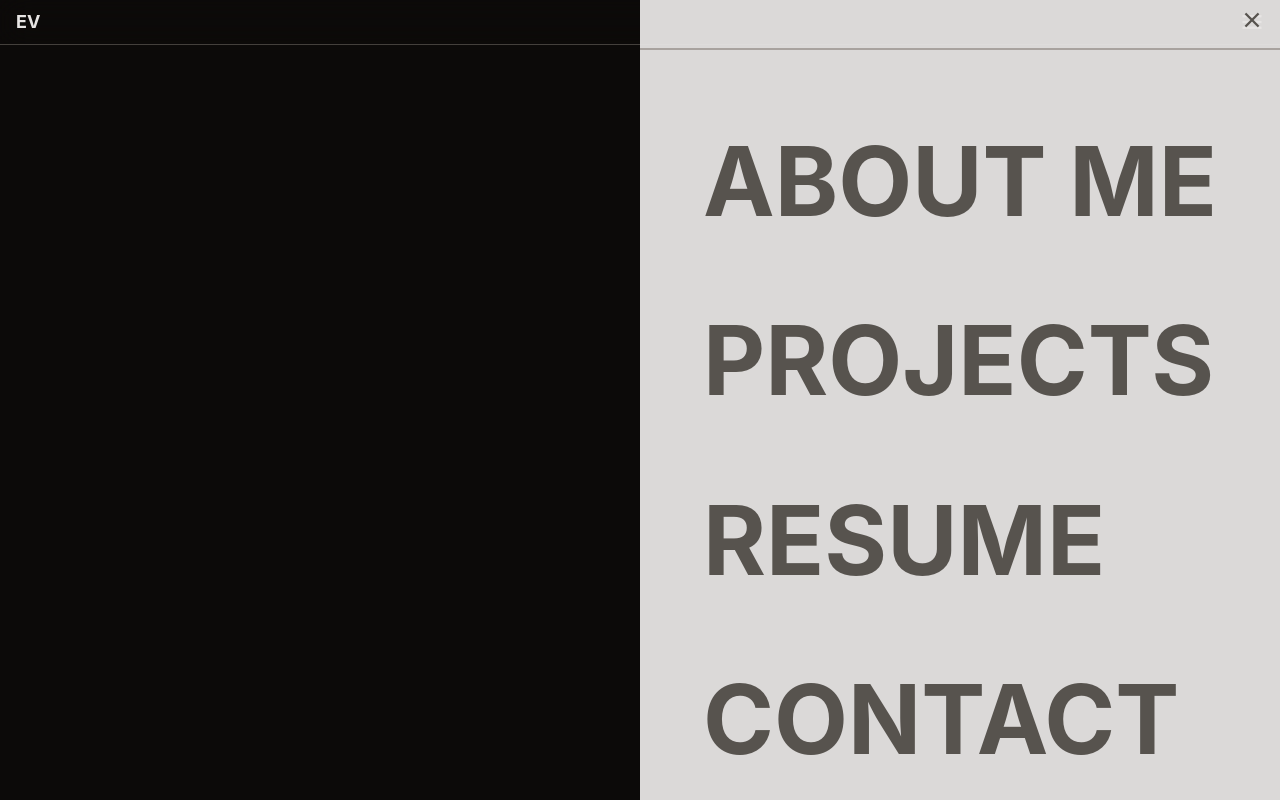
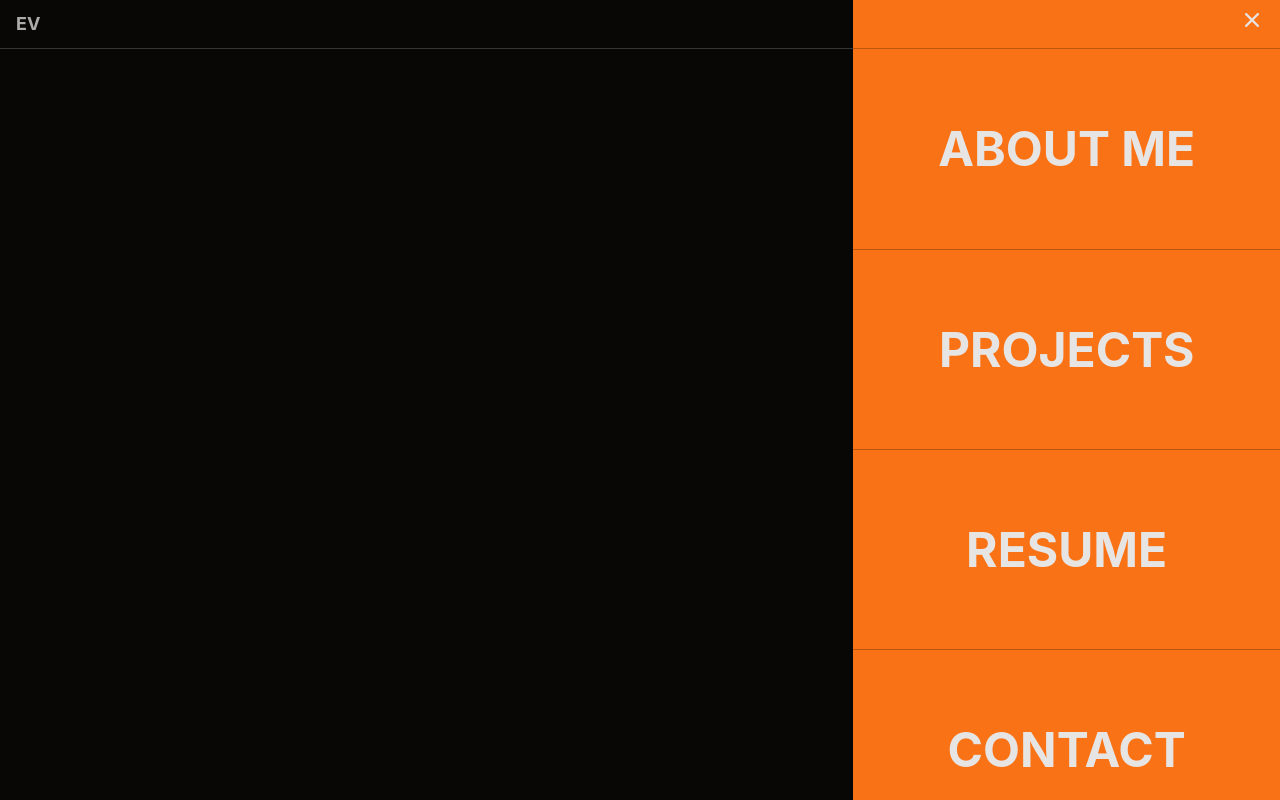
Before and after one commit to Torvec/myPortfolio, a React (Vite) app: page / in a window 1280 px wide. Both pictures are taken after a click on the button "menu". Shown: the top 800 px of the page. Built offline with nearby package versions, Linux system fonts and the light colour scheme; a web font is replaced by a local one.

Commit message:
Remove hide nav on scroll, add close nav on clicking close icon, off menu, a link

```diff
--- a/src/components/Header.tsx
+++ b/src/components/Header.tsx
@@ -1,7 +1,5 @@
-import { motion, useScroll, useMotionValueEvent } from "framer-motion";
-import { useState } from "react";
-// import Navigation from "./Navigation";
 
+export default function Header() {
 const Logo = () => {
   const handleClickToTop = () => {
     window.scrollTo({ top: 0, behavior: "smooth" });
@@ -15,12 +13,20 @@ const Logo = () => {
 };
 
 const Navigation = () => {
-  const toggleMenu = () => {
+
+  interface Event {
+    type: string;
+    stopPropagation(): void;
+  }
+
+  const toggleMenu = (e:Event) => {
+    e.stopPropagation();
     const menu = document.getElementById("menu");
     if (menu) {
       menu.classList.toggle("hidden");
     }
   };
+
   const handleClickToSection = (sectionId: string) => {
     const element = document.getElementById(sectionId);
     if (element) {
@@ -28,6 +34,7 @@ const Navigation = () => {
       window.scrollTo({ top: rect.top + window.scrollY, behavior: "smooth" });
     }
   };
+
   const MenuItem = ({
     children,
     anchor,
@@ -36,9 +43,9 @@ const Navigation = () => {
     anchor: string;
   }) => {
     return (
-      <li>
+      <li className="flex h-1/4 w-full justify-center">
         <button
-          className="uppercase"
+          className="uppercase w-full"
           onClick={() => handleClickToSection(anchor)}
         >
           {children}
@@ -46,58 +53,44 @@ const Navigation = () => {
       </li>
     );
   };
+
   return (
     <>
-      <button onClick={toggleMenu} className="flex items-center">
+      <button onClick={toggleMenu}>
         <span className="material-symbols-outlined">menu</span>
       </button>
       {/* POP OUT MENU STARTS HERE */}
       <div
         id="menu"
-        className="fixed right-0 top-0 z-10 hidden h-screen w-1/2 bg-stone-200/95 text-stone-600"
+        className="fixed inset-0 z-10 hidden h-screen w-screen bg-black/25 text-stone-200"
+        onClick={toggleMenu}
       >
-        <div className="flex justify-end border-b-2 border-stone-400 px-4 py-2">
+        <div className="fixed right-0 h-screen w-screen bg-orange-500 md:w-1/2 lg:w-1/3">
+          <div className="flex justify-end border-b border-black/25 px-4 py-2">
             <button onClick={toggleMenu}>
               <span className="material-symbols-outlined">close</span>
             </button>
           </div>
-        <ul className="grid h-full place-content-evenly text-5xl lg:text-8xl">
+          <ul className="h-full divide-y divide-black/25 text-4xl md:text-5xl">
             <MenuItem anchor="about">About Me</MenuItem>
             <MenuItem anchor="projects">Projects</MenuItem>
             <MenuItem anchor="resume">Resume</MenuItem>
             <MenuItem anchor="contact">Contact</MenuItem>
           </ul>
         </div>
+      </div>
     </>
   );
 };
 
-export default function Header() {
-  const { scrollY } = useScroll();
-
-  const [hidden, setHidden] = useState(false);
-
-  useMotionValueEvent(scrollY, "change", (latest) => {
-    const previous = scrollY.getPrevious();
-    if (previous !== undefined) {
-      latest > previous && latest > 150 ? setHidden(true) : setHidden(false);
-    }
-  });
-
   return (
-    <motion.header
-      variants={{
-        visible: { y: 0 },
-        hidden: { y: "-100%" },
-      }}
-      animate={hidden ? "hidden" : "visible"}
-      transition={{ duration: 0.3, ease: "easeInOut" }}
+    <header
       className="fixed inset-0 z-50 h-max"
     >
-      <nav className="flex w-full justify-between border-b border-stone-700 px-4 py-2 text-lg font-bold text-stone-200 backdrop-blur-lg">
+      <nav className="flex w-full justify-between border-b border-white/25 px-4 py-2 text-lg font-bold text-stone-200 backdrop-blur-lg">
         <Logo />
         <Navigation />
       </nav>
-    </motion.header>
+    </header>
   );
 }
```
Lines whose indentation alone changed are shown as unchanged.
